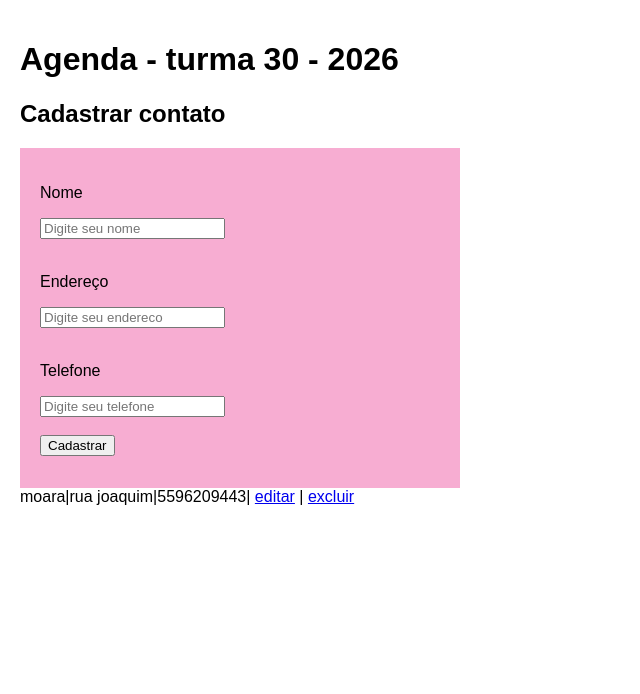
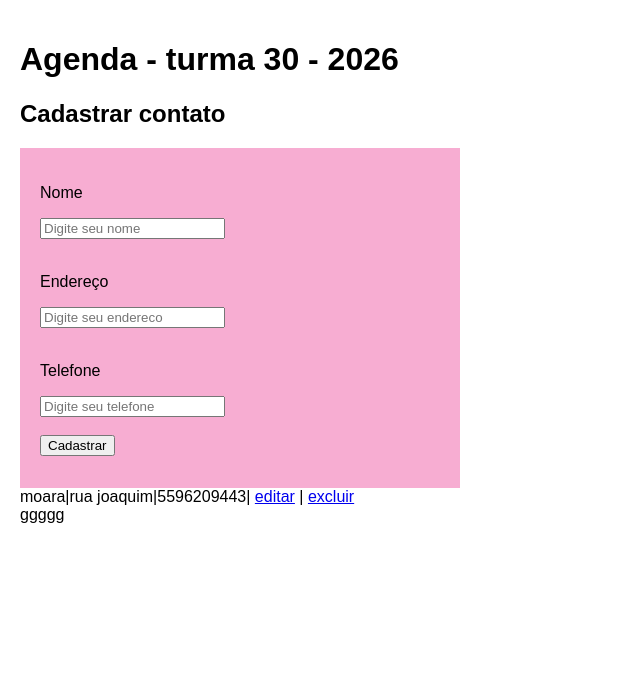
Before and after one commit to moara46033-wq/topicos2026, a PHP site: page / in a window 1280 px wide. Shown: the top 694 px of the page, without its empty margins (0-640 px from the left). Run offline with PHP 8.4, Linux system fonts and the light colour scheme; data comes from the database, SQL or seed files in the repository.

Commit message:
Update index.php

```diff
--- a/moara/index.php
+++ b/moara/index.php
@@ -55,6 +55,6 @@ if (mysqli_num_rows ($resultado) >0) {
     echo "<h3>Nenhum cadastro registrado</h3>";
 }
 ?>
-
+ggggg
 </body>
 </html>
```
